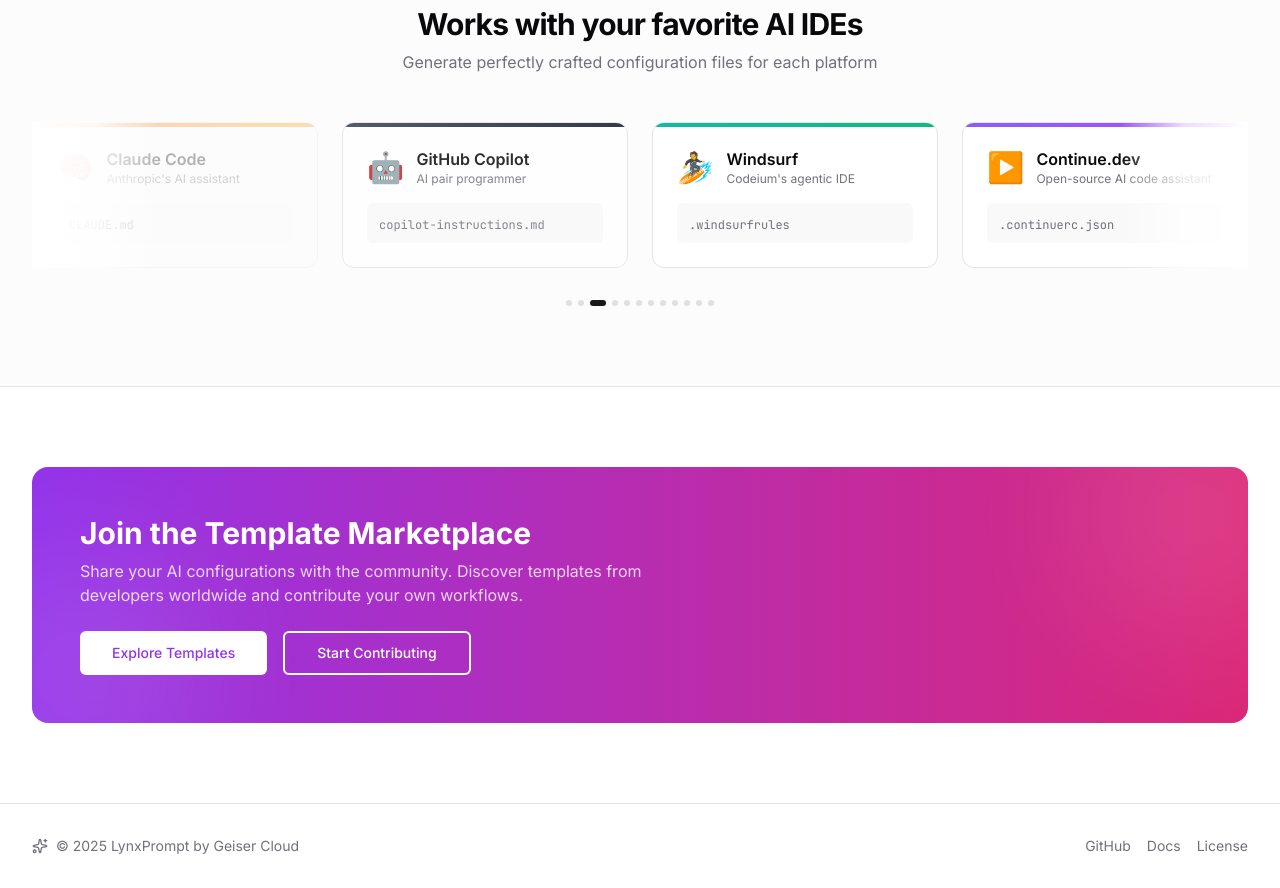
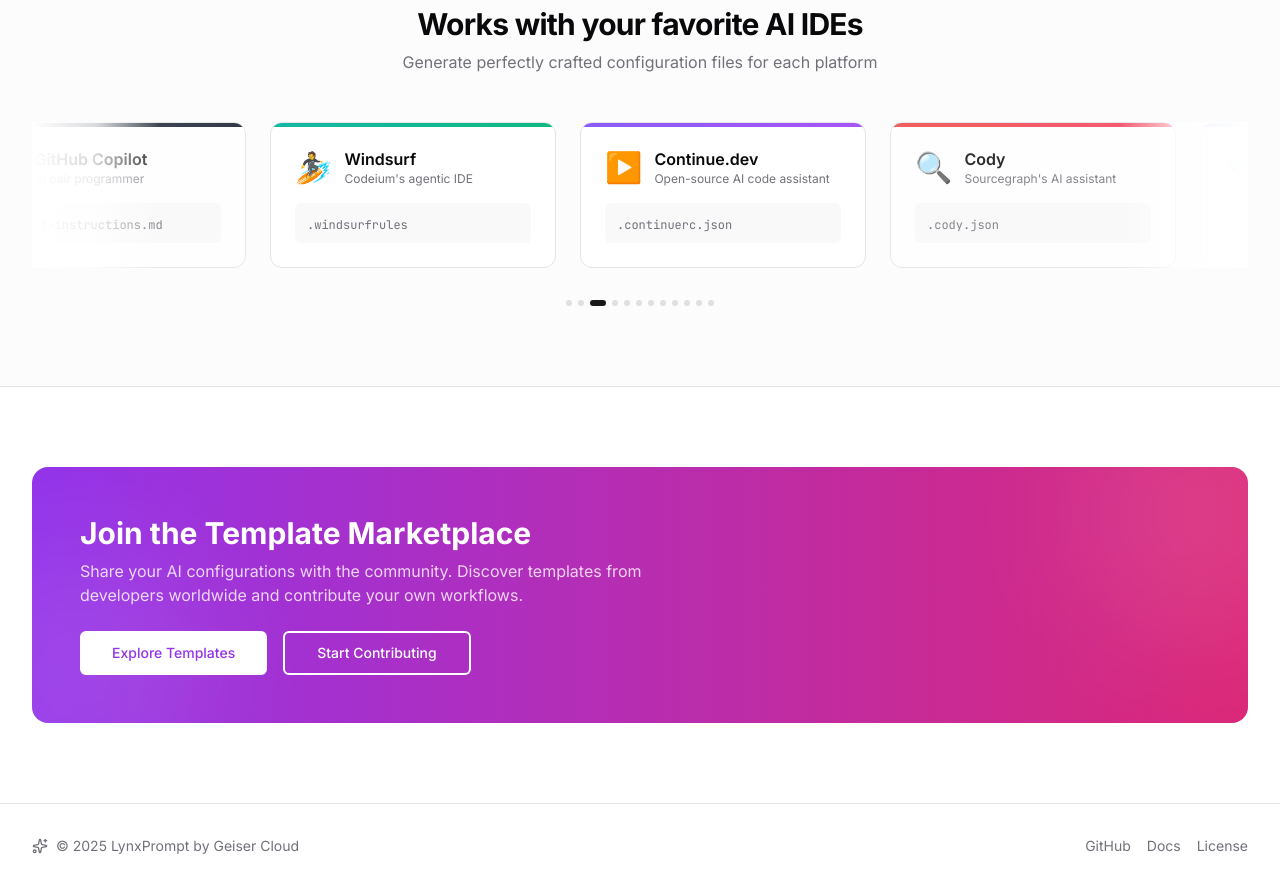
Before and after one commit to GeiserX/LynxPrompt, a Next.js app: page / in a window 1280 px wide. Shown: the part 940-1828 px from the top of the page. Built offline with nearby package versions, Linux system fonts and the light colour scheme.

Commit message:
Add .cursorrules with project documentation and smooth carousel transitions

```diff
--- a/src/components/platform-carousel.tsx
+++ b/src/components/platform-carousel.tsx
@@ -1,6 +1,6 @@
 "use client";
 
-import { useState, useEffect, useCallback } from "react";
+import { useState, useEffect, useCallback, useRef } from "react";
 import { ChevronLeft, ChevronRight } from "lucide-react";
 
 const PLATFORMS = [
@@ -94,15 +94,28 @@
   const [offset, setOffset] = useState(0);
   const [isPaused, setIsPaused] = useState(false);
   const [isHovered, setIsHovered] = useState(false);
+  const [isTransitioning, setIsTransitioning] = useState(false);
+  const containerRef = useRef<HTMLDivElement>(null);
 
   const visibleCount = 4;
+  const cardWidthPercent = 25; // Each card is 25% of container
+  const gapPx = 24; // gap-6 = 24px
 
   const nextSlide = useCallback(() => {
-    setOffset((prev) => (prev + 1) % PLATFORMS.length);
-  }, []);
+    if (isTransitioning) return;
+    setIsTransitioning(true);
+    setOffset((prev) => prev + 1);
+  }, [isTransitioning]);
 
   const prevSlide = useCallback(() => {
-    setOffset((prev) => (prev - 1 + PLATFORMS.length) % PLATFORMS.length);
+    if (isTransitioning) return;
+    setIsTransitioning(true);
+    setOffset((prev) => prev - 1);
+  }, [isTransitioning]);
+
+  // Handle transition end - reset position seamlessly for infinite scroll
+  const handleTransitionEnd = useCallback(() => {
+    setIsTransitioning(false);
   }, []);
 
   // Auto-rotate every 2 seconds
@@ -112,27 +125,41 @@
     return () => clearInterval(interval);
   }, [isPaused, nextSlide]);
 
-  // Get extended platforms for smooth infinite scroll (show extra on sides for fade effect)
-  const getVisiblePlatforms = () => {
-    const result = [];
-    // Show 2 extra on each side for the fade effect
-    for (let i = -1; i < visibleCount + 1; i++) {
-      const index = (offset + i + PLATFORMS.length) % PLATFORMS.length;
-      result.push({ ...PLATFORMS[index], position: i });
-    }
-    return result;
+  // Create extended array for infinite scroll effect
+  // We need enough cards to show smooth transitions in both directions
+  const extendedPlatforms = [
+    ...PLATFORMS.slice(-2), // Last 2 for left scroll
+    ...PLATFORMS,
+    ...PLATFORMS,
+    ...PLATFORMS.slice(0, 2), // First 2 for right scroll
+  ];
+
+  // Calculate the transform based on offset
+  // Each step moves by one card width + gap
+  const getTransform = () => {
+    // Start position accounts for the 2 prepended cards
+    const baseOffset = 2;
+    const normalizedOffset =
+      ((offset % PLATFORMS.length) + PLATFORMS.length) % PLATFORMS.length;
+    const totalOffset = baseOffset + normalizedOffset;
+    // Calculate percentage: each card is ~25% plus gap adjustment
+    return `translateX(calc(-${totalOffset * cardWidthPercent}% - ${totalOffset * gapPx}px))`;
   };
 
-  // Calculate opacity based on position (0 and 1 are fully visible, edges fade out)
-  const getOpacity = (position: number) => {
-    if (position === 0 || position === 1 || position === 2 || position === 3) {
-      // First 4 cards (the main visible ones)
-      if (position === 0) return 0.85; // Slight fade on left edge
-      if (position === 3) return 0.85; // Slight fade on right edge
-      return 1; // Center cards fully visible
+  // Calculate opacity based on visual position
+  const getOpacity = (visualIndex: number) => {
+    const normalizedOffset =
+      ((offset % PLATFORMS.length) + PLATFORMS.length) % PLATFORMS.length;
+    const relativePos = visualIndex - 2 - normalizedOffset; // Position relative to first visible card
+
+    if (relativePos >= 0 && relativePos <= 3) {
+      // Main visible cards
+      if (relativePos === 0) return 0.85;
+      if (relativePos === 3) return 0.85;
+      return 1;
     }
-    if (position === -1) return 0.3; // Far left - heavily faded
-    if (position === 4) return 0.3; // Far right - heavily faded
+    if (relativePos === -1) return 0.3;
+    if (relativePos === 4) return 0.3;
     return 0;
   };
 
@@ -169,20 +196,24 @@
       </button>
 
       {/* Carousel container */}
-      <div className="relative overflow-hidden">
+      <div className="relative overflow-hidden" ref={containerRef}>
         {/* Left fade gradient overlay */}
         <div className="pointer-events-none absolute inset-y-0 left-0 z-10 w-32 bg-gradient-to-r from-background via-background/80 to-transparent" />
         {/* Right fade gradient overlay */}
         <div className="pointer-events-none absolute inset-y-0 right-0 z-10 w-32 bg-gradient-to-l from-background via-background/80 to-transparent" />
 
-        {/* Cards container */}
-        <div className="flex gap-6 transition-transform duration-700 ease-in-out">
-          {getVisiblePlatforms().map((platform, idx) => (
+        {/* Cards container with smooth sliding */}
+        <div
+          className="flex gap-6 transition-transform duration-700 ease-in-out"
+          style={{ transform: getTransform() }}
+          onTransitionEnd={handleTransitionEnd}
+        >
+          {extendedPlatforms.map((platform, idx) => (
             <div
-              key={`${platform.name}-${offset}-${idx}`}
-              className="w-[calc(25%-18px)] flex-shrink-0 transition-opacity duration-700"
+              key={`${platform.name}-${idx}`}
+              className="w-[calc(25%-18px)] flex-shrink-0 transition-opacity duration-500"
               style={{
-                opacity: getOpacity(platform.position),
+                opacity: getOpacity(idx),
               }}
             >
               <PlatformCard {...platform} />
@@ -197,7 +228,9 @@
           <div
             key={idx}
             className={`h-1.5 rounded-full transition-all duration-300 ${
-              idx === offset % PLATFORMS.length
+              ((offset % PLATFORMS.length) + PLATFORMS.length) %
+                PLATFORMS.length ===
+              idx
                 ? "w-4 bg-primary"
                 : "w-1.5 bg-muted-foreground/20"
             }`}
```
Also changed, not shown: 1 other file (tests, documents, lock files or other folders).
